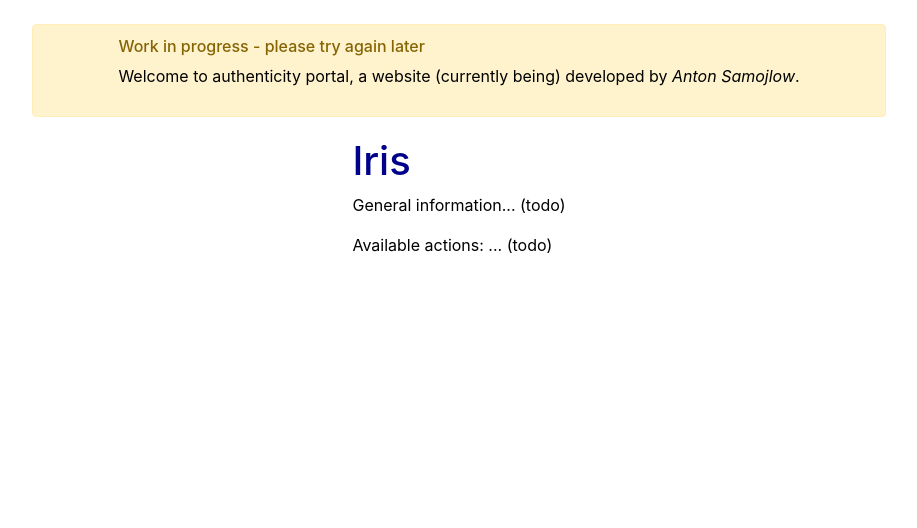
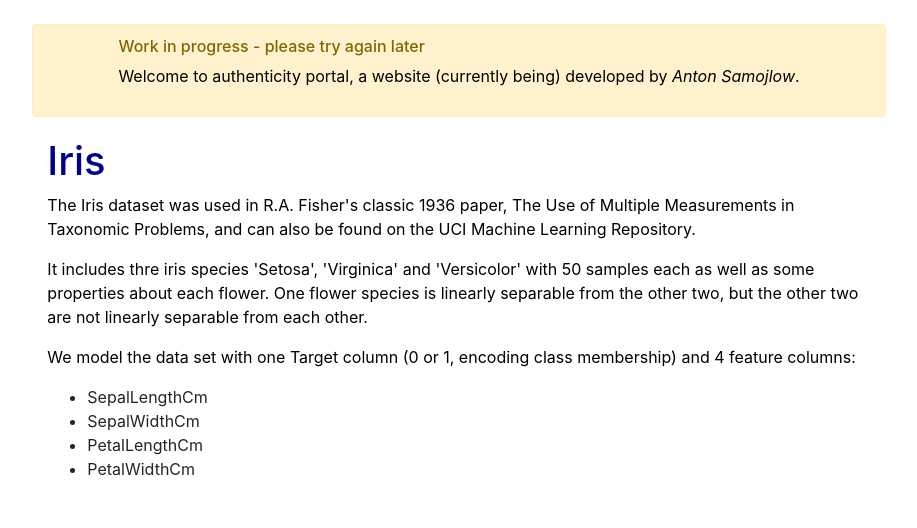
Before and after one commit to AntonSamojlow/authenticity-portal, a Django app: page /portal/topic/iris in a window 1280 px wide. Shown: the part 73-601 px from the top of the page, without its empty margins (181-1098 px from the left). Run offline with Django 3.2, Linux system fonts and the light colour scheme; the visitor is signed in with stand-in values (Sample User, id 1).

Commit message:
improved index and topic templates

```diff
--- a/portalsite/portal/templates/topic.html
+++ b/portalsite/portal/templates/topic.html
@@ -4,8 +4,7 @@
 <div>
     <div class="mb-5 mt-1">
         <h1>{{title}}</h1>
-        <p>General information... (todo)</p>
-        <p>Available actions: ... (todo) </p>
+        {% include description_template %}
     </div>
 </div>
 {% endblock %}
--- /dev/null
+++ b/portalsite/portal/templates/topics/generic_description.html
@@ -0,0 +1,5 @@
+<div>
+    <p>
+        General information about a topic...
+    </p>
+</div>
--- /dev/null
+++ b/portalsite/portal/templates/topics/iris_description.html
@@ -0,0 +1,18 @@
+<div>
+    <p>
+        The Iris dataset was used in R.A. Fisher's classic 1936 paper, The Use of Multiple Measurements in
+        Taxonomic Problems, and can also be found on the UCI Machine Learning Repository.
+    </p>
+    <p>
+        It includes thre iris species 'Setosa', 'Virginica' and 'Versicolor' with 50 samples each as well as some
+        properties about each flower. One flower species is linearly separable from the other two,
+        but the other two are not linearly separable from each other.
+    </p>
+    <p>We model the data set with one Target column (0 or 1, encoding class membership) and 4 feature columns:</p>
+    <ul>
+        <li>SepalLengthCm</li>
+        <li>SepalWidthCm</li>
+        <li>PetalLengthCm</li>
+        <li>PetalWidthCm</li>
+    </ul>
+</div>
--- a/portalsite/portal/views.py
+++ b/portalsite/portal/views.py
@@ -158,10 +158,12 @@ class MeasurementDetailView(DetailView):
                 if p.model.id == int(model_id):
                     filtered_predictions.append(p)
 
+        modeltype_by_modelid = {m.id : m.model_type for m in Model.objects.all()}
+
         context['model_filter'] = FilterForm(
             'model_filter',
             'model',
-            list(set((p.model.id, p.model.name)for p in predictions)),
+            list(set((p.model.id, f"{p.model.name} ({modeltype_by_modelid[p.model.id]})") for p in predictions)),
             initial=model_id,
             includeAll=True)
         context['predictions_page'] = Paginator(filtered_predictions, 10).get_page(self.request.GET.get('page'))
@@ -380,10 +382,14 @@ class TopicView(TemplateView):
 
     def get_context_data(self, topic, **kwargs: any) -> dict[str, any]:
         context = TemplateView.get_context_data(self, **kwargs)
+        context['title'] = str.upper(topic[0]) + topic[1:]
+        match topic:
+            case 'iris':
+                context['description_template'] = "topics/iris_description.html"
+            case _:
+                context['description_template'] = "topics/generic_description.html"
 
-        context['title'] = str.upper(topic[0]) + topic[1:]
         return context
-
 
 
 @dataclass
--- a/portalsite/templates/base_generic.html
+++ b/portalsite/templates/base_generic.html
@@ -34,6 +34,7 @@
 					Topic
 				</a>
 				<ul class="dropdown-menu" aria-labelledby="navbarDropdown">
+					<li><a class="dropdown-item" href="{% url 'topic' topic='iris' %}">Iris</a></li>
 					<li><a class="dropdown-item" href="{% url 'topic' topic='salmon' %}">Salmon</a></li>
 					<li><a class="dropdown-item" href="{% url 'topic' topic='vanilla' %}">Vanilla</a></li>
 				</ul>
```
Also changed, not shown: portalsite/portal/templates/index.html (+7 -3 lines).
